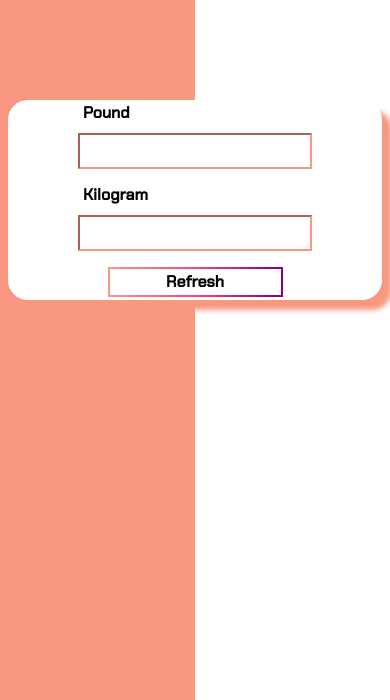
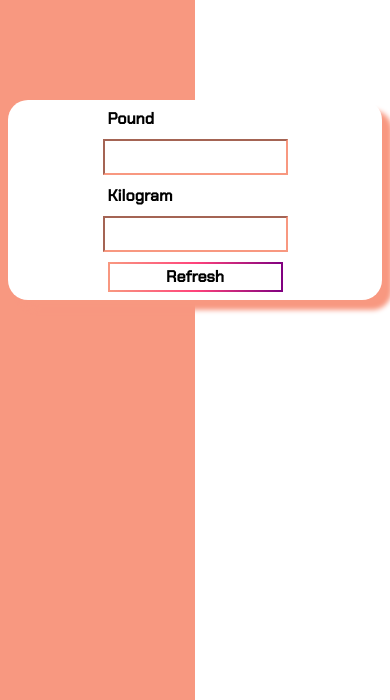
Before and after one commit to Makia98/WeightConverter, a plain HTML site: page index.html in a window 390 px wide. Shown: the part 186-886 px from the top of the page. Drawn offline with Linux system fonts and the light colour scheme.

Commit message:
Add files via upload

```diff
--- a/app.css
+++ b/app.css
@@ -30,7 +30,6 @@ body {
     height: 30px;
     margin: 10px;
     border-color: #F89880;
-    font-size: 110%;
 }
 
 .input input:focus {
@@ -67,3 +66,10 @@ h1 {
     margin-bottom: -200px;
     text-transform: uppercase;
 }
+
+@media screen and (max-width: 510px) {
+    .converter-box {
+        display: flex;
+        flex-direction: column;
+    }
+}
```
